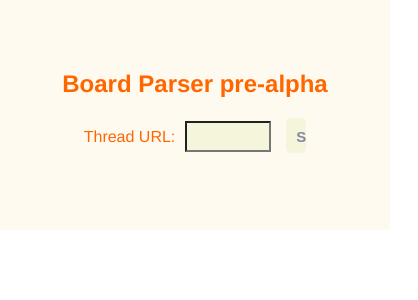
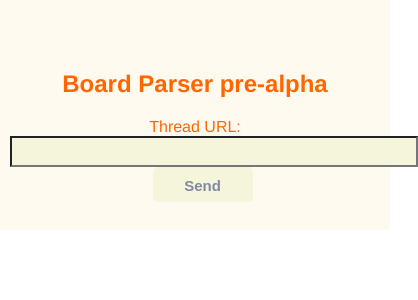
Before and after one commit to Jadeskycore/goardparserface, a React (Create React App) app: page / in a window 390 px wide. Shown: the top 300 px of the page, 418 px wide, since content can reach past the window. Built offline with nearby package versions, Linux system fonts and the light colour scheme.

Commit message:
#change view

```diff
--- a/src/App.css
+++ b/src/App.css
@@ -28,7 +28,7 @@
 
 .wrapper {
   display: grid;
-  grid-template-columns: 470px 470px 470px;
+  grid-template-columns: 33% 33% 33%;
   grid-gap: 10px;
   background-color: #F0FFFF;
   color: #444;
@@ -86,12 +86,12 @@
   font-size: 16px;
   margin-left: 10px;
   background-color: #F5F5DC;
-  color: #0E132F;
+  color: #FF6600;
   font-weight: 900;
 }
 
 #formInput::-webkit-input-placeholder {
-  color: #0E132F;
+  color: #FF6600;
 }
 
 #formButton {
@@ -115,3 +115,17 @@
   color: #F5F5DC;
   box-shadow: inset 0 0 0 3px #DEB887;
 }
+
+@media screen and (max-width: 1200px) {
+  .wrapper {
+    grid-template-columns: 33% 33% 33%;
+  }
+
+  #formInput{
+    width: 400px;
+  }
+
+  #formButton {
+    width: 100px;
+  }
+}
```
